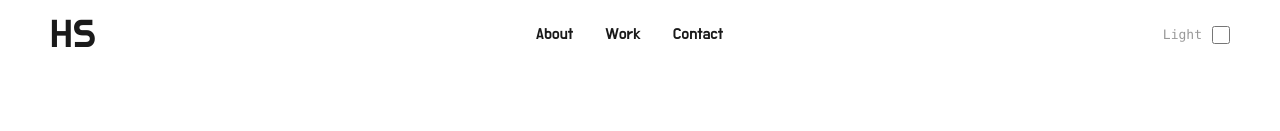
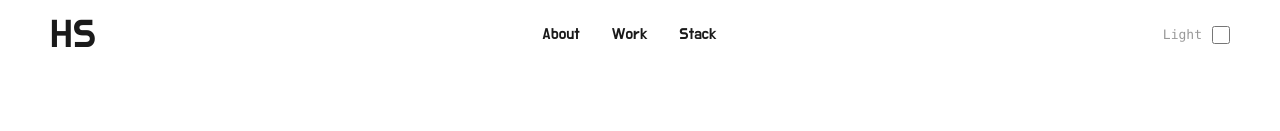
Before and after one commit to tree-hs/react-portfolio, a React (Vite) app: page / in a window 1280 px wide. Shown: the top 131 px of the page. Built offline with nearby package versions, Linux system fonts and the light colour scheme; no server answers.

Commit message:
nav & css fix

```diff
--- a/src/App.scss
+++ b/src/App.scss
@@ -263,12 +263,8 @@ button {
 
 .main {
   display: grid;
-  gap: 120px;
   padding: 0;
   margin-top: 0;
-  @media (max-width: 768px) {
-    gap: 0px;
-  }
 }
 .filters {
   background: transparent;
@@ -320,7 +316,6 @@ section {
 
 // Experience Section Styles
 .experience-section {
-  margin-bottom: 100px;
   @media (max-width: 768px) {
     margin-bottom: 80px;
   }
@@ -329,7 +324,7 @@ section {
 .experience__container {
   display: flex;
   gap: 50px;
-
+  margin-bottom: 120px;
   @media (max-width: 768px) {
     flex-direction: column;
     gap: 30px;
--- a/src/App.tsx
+++ b/src/App.tsx
@@ -134,6 +134,8 @@ function ProjectPage() {
       <AboutSection />
       <section id="projects" className="projects-section">
         <Career />
+      </section>
+      <section id="stack" className="filters-section">
         <Filters
           filters={filters}
           onChange={handleFilterChange}
--- a/src/components/layout/Header/Header.jsx
+++ b/src/components/layout/Header/Header.jsx
@@ -6,7 +6,7 @@ import "./Header.scss";
 const navItems = [
   { name: "About", path: "#about" },
   { name: "Work", path: "#projects" },
-  { name: "Contact", path: "#contact" },
+  { name: "Stack", path: "#stack" },
 ];
 
 function Header() {
```
